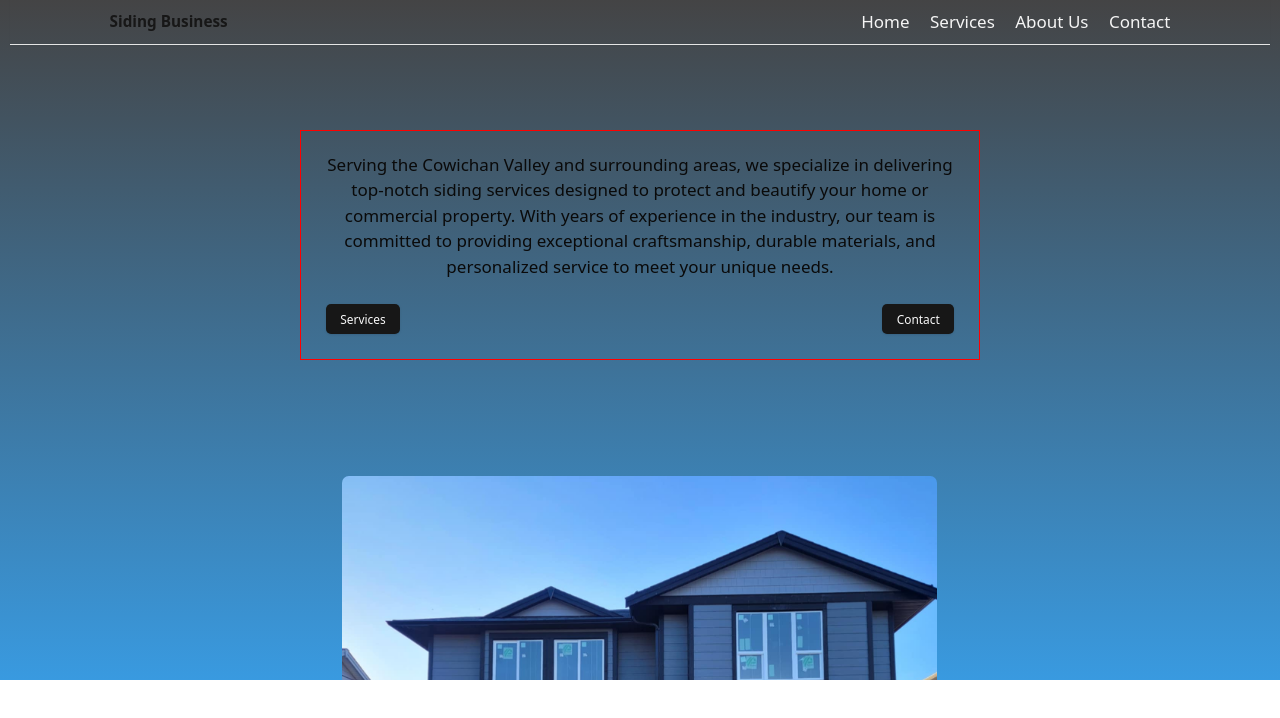
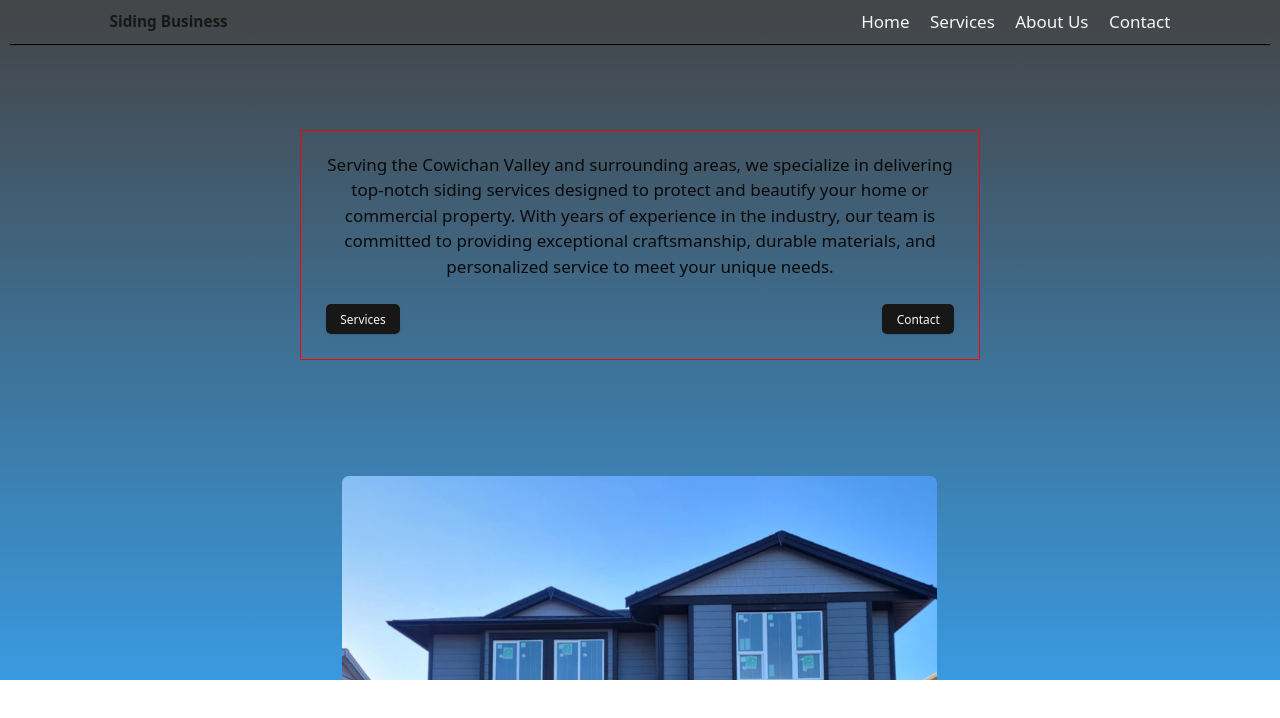
Before and after one commit to ClintasaurusRex/SGSIDING, a React (Vite) app in the folder sgsiding/: page / in a window 1280 px wide. Shown: the top 718 px of the page. Built offline with nearby package versions, Linux system fonts and the light colour scheme.

Commit message:
Refine Navbar shadow and header styling

```diff
--- a/sgsiding/src/components/styles/NavBar.css
+++ b/sgsiding/src/components/styles/NavBar.css
@@ -1,3 +1,6 @@
 .nav-items {
   font-size: 5.2rem;
 }
+header{
+  border-color: black;
+}
--- a/sgsiding/src/components/ui/Navbar.jsx
+++ b/sgsiding/src/components/ui/Navbar.jsx
@@ -11,7 +11,7 @@ const Navbar = () => {
   const toggleMenu = () => setMenuOpen(!menuOpen);
 
   return (
-    <header className="bg-444445 border-b shadow-sm transition-all duration-300 hover:shadow-lg">
+    <header className="bg-444445 border-b shadow-sm transition-all duration-300 hover:shadow-xl">
       <div className="container mx-auto flex items-center justify-between px-4 py-3">
         {/* Logo */}
         <div className="text-lg font-bold text-primary">Siding Business</div>
```
